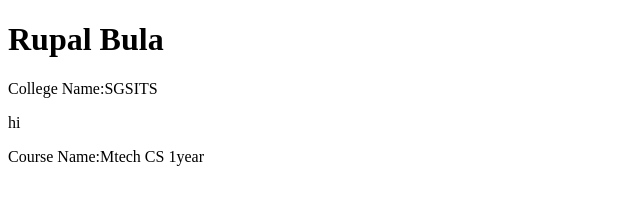
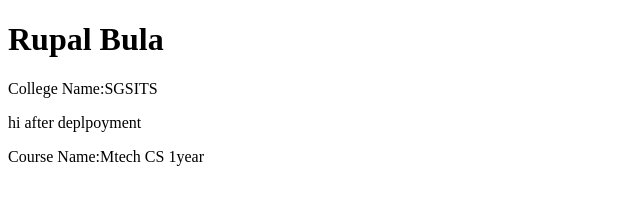
Before and after one commit to rupalbula/cloud-computing2, a plain HTML site: page index.html in a window 1280 px wide. Shown: the whole page, without its empty margins (0-640 px from the left). Drawn offline with Linux system fonts and the light colour scheme.

Commit message:
Update index.html

```diff
--- a/index.html
+++ b/index.html
@@ -7,7 +7,7 @@
 <body>
 <h1>Rupal Bula</h1>
 <p>College Name:SGSITS</p>
-<p> hi</p>
+<p> hi after deplpoyment</p>
 <p>Course Name:Mtech CS 1year</p>
 
 </body>
```
